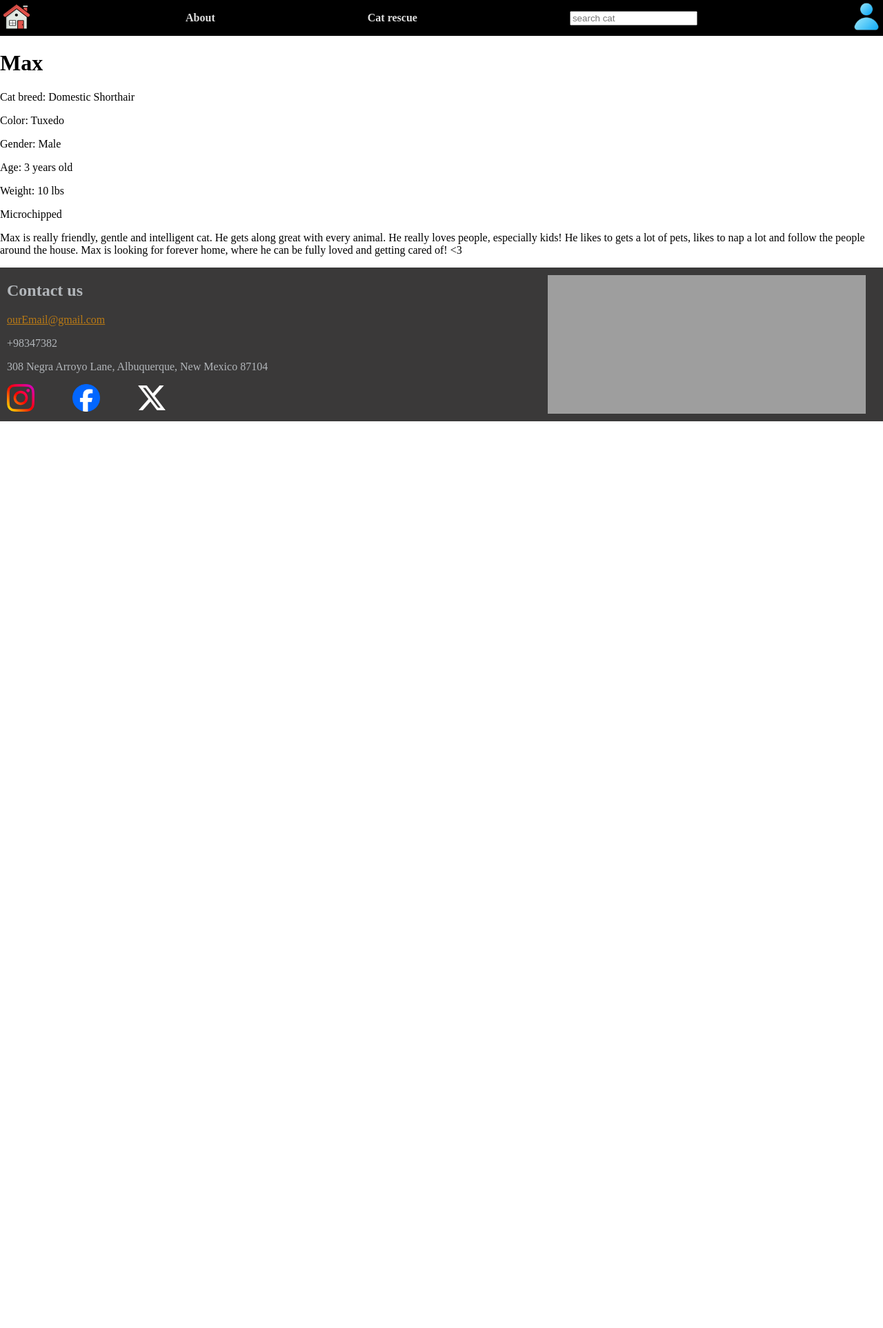
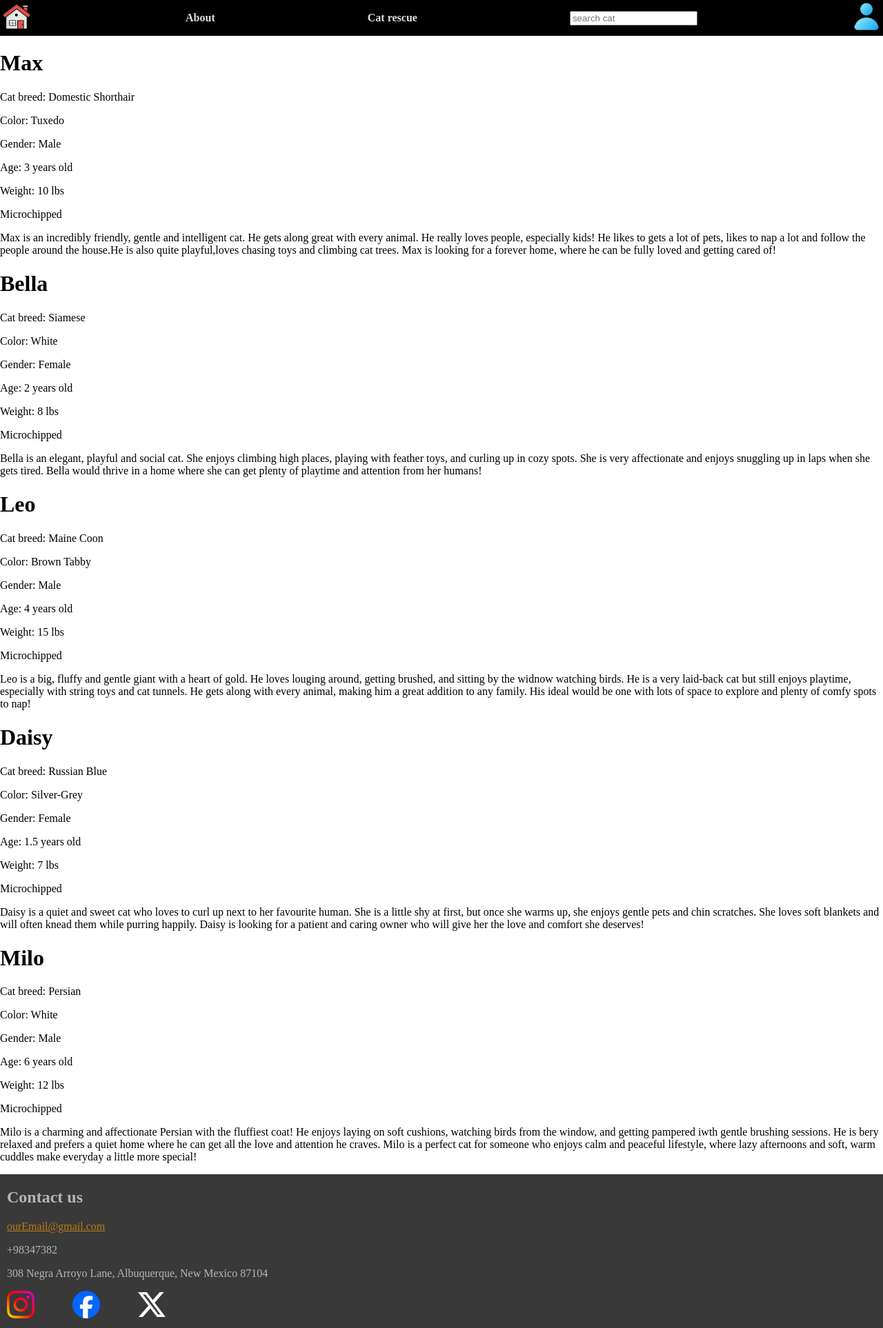
Before and after one commit to IlliaStefanovskyi/WebDevFinalProject, a PHP site: page /description.php in a window 1280 px wide. Shown: the whole page at 69% size. Before the commit the page ends 611 px from the top, so only its background shows below. Run offline with PHP 8.4, Linux system fonts and the light colour scheme; some web fonts are replaced; grey boxes are pictures that could not be loaded.

Commit message:
Adding more cat descriptions

```diff
--- a/src/description.php
+++ b/src/description.php
@@ -19,7 +19,43 @@
         <p>Age: 3 years old</p>
         <p>Weight: 10 lbs</p>
         <p>Microchipped</p>
-        <p>Max is really friendly, gentle and intelligent cat. He gets along great with every animal. He really loves people, especially kids! He likes to gets a lot of pets, likes to nap a lot and follow the people around the house. Max is looking for forever home, where he can be fully loved and getting cared of! <3</p>
+        <p>Max is an incredibly friendly, gentle and intelligent cat. He gets along great with every animal. He really loves people, especially kids! He likes to gets a lot of pets, likes to nap a lot and follow the people around the house.He is also quite playful,loves chasing toys and climbing cat trees. Max is looking for a forever home, where he can be fully loved and getting cared of!</p>
+
+        <h1>Bella</h1>
+        <p>Cat breed: Siamese</p>
+        <p>Color: White</p>
+        <p>Gender: Female</p>
+        <p>Age: 2 years old</p>
+        <p>Weight: 8 lbs</p>
+        <p>Microchipped</p>
+        <p>Bella is an elegant, playful and social cat. She enjoys climbing high places, playing with feather toys, and curling up in cozy spots. She is very affectionate and enjoys snuggling up in laps when she gets tired. Bella would thrive in a home where she can get plenty of playtime and attention from her humans!
+
+        <h1>Leo</h1>
+        <p>Cat breed: Maine Coon</p>
+        <p>Color: Brown Tabby</p>
+        <p>Gender: Male</p>
+        <p>Age: 4 years old</p>
+        <p>Weight: 15 lbs</p>
+        <p>Microchipped</p>
+        <p>Leo is a big, fluffy and gentle giant with a heart of gold. He loves louging around, getting brushed, and sitting by the widnow watching birds. He is a very laid-back cat but still enjoys playtime, especially with string toys and cat tunnels. He gets along with every animal, making him a great addition to any family. His ideal would be one with lots of space to explore and plenty of comfy spots to nap!</p>
+
+        <h1>Daisy</h1>
+        <p>Cat breed: Russian Blue</p>
+        <p>Color: Silver-Grey</p>
+        <p>Gender: Female</p>
+        <p>Age: 1.5 years old</p>
+        <p>Weight: 7 lbs</p>
+        <p>Microchipped</p>
+        <p>Daisy is a quiet and sweet cat who loves to curl up next to her favourite human. She is a little shy at first, but once she warms up, she enjoys gentle pets and chin scratches. She loves soft blankets and will often knead them while purring happily. Daisy is looking for a patient and caring owner who will give her the love and comfort she deserves!</p>
+
+        <h1>Milo</h1>
+        <p>Cat breed: Persian</p>
+        <p>Color: White</p>
+        <p>Gender: Male</p>
+        <p>Age: 6 years old</p>
+        <p>Weight: 12 lbs</p>
+        <p>Microchipped</p>
+        <p>Milo is a charming and affectionate Persian with the fluffiest coat! He enjoys laying on soft cushions, watching birds from the window, and getting pampered iwth gentle brushing sessions. He is bery relaxed and prefers a quiet home where he can get all the love and attention he craves. Milo is a perfect cat for someone who enjoys calm and peaceful lifestyle, where lazy afternoons and soft, warm cuddles make everyday a little more special!</p>
     <?php require 'ComponentsCode/footer.php'; ?>
 </body>
 </html>
```
